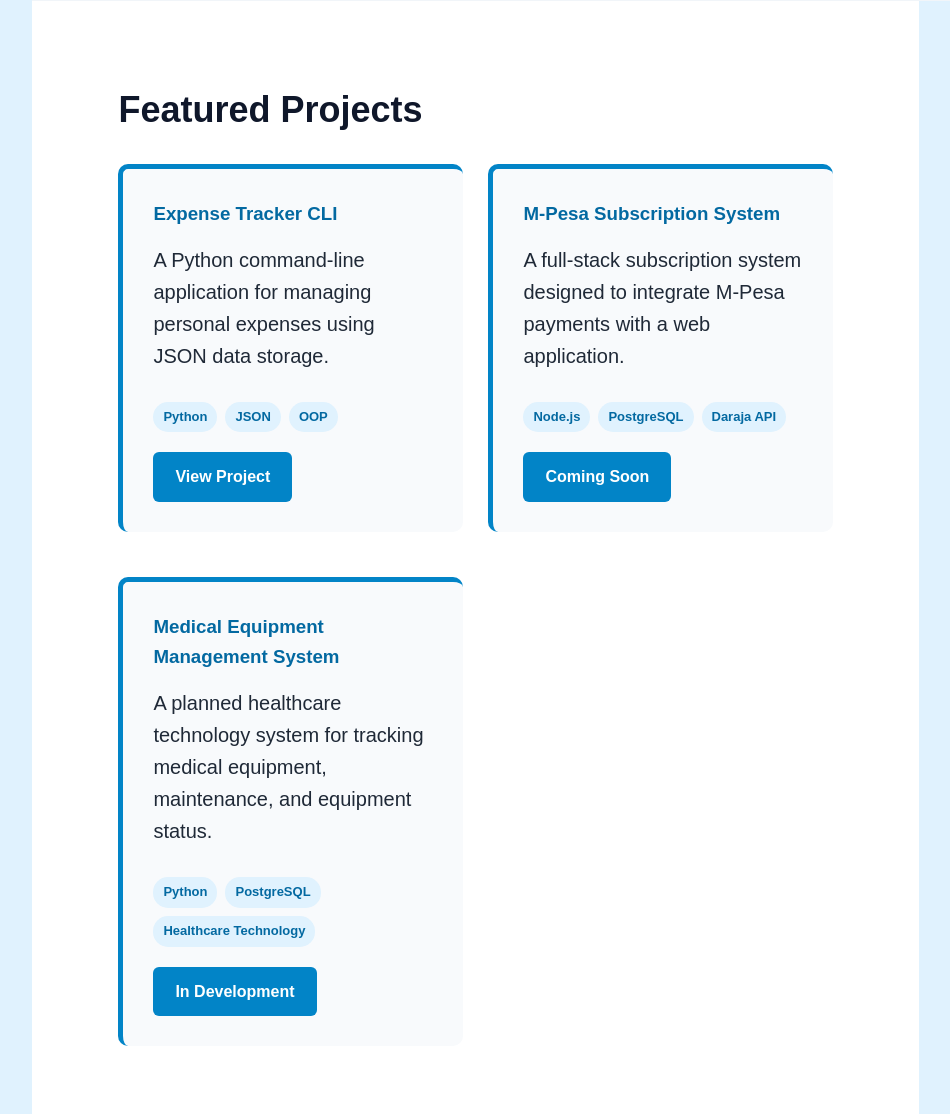
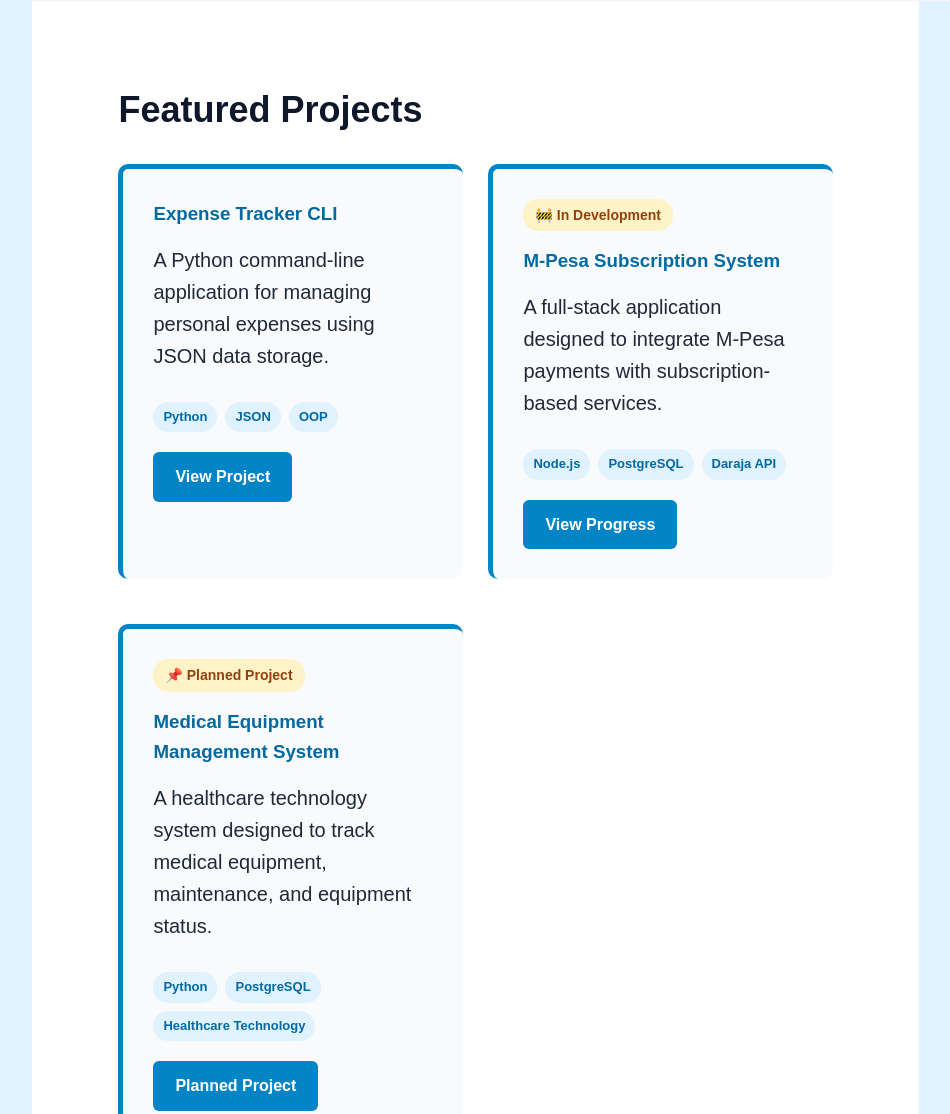
Before and after one commit to jacksonnyabera/jackson-portfolio, a plain HTML site: page frontend/index.html in a window 1280 px wide. Shown: the part 1363-2477 px from the top of the page, without its empty margins (70-1020 px from the left). Drawn offline with Linux system fonts and the light colour scheme.

Commit message:
Update project statuses

```diff
--- a/frontend/index.html
+++ b/frontend/index.html
@@ -126,11 +126,15 @@
 
             <article class="project-card">
 
+    <div class="project-status">
+        🚧 In Development
+    </div>
+
     <h3>M-Pesa Subscription System</h3>
 
     <p>
-                    A full-stack subscription system designed to
-                    integrate M-Pesa payments with a web application.
+        A full-stack application designed to integrate
+        M-Pesa payments with subscription-based services.
     </p>
 
     <div class="technologies">
@@ -144,20 +148,23 @@
     </div>
 
     <a href="#contact">
-                    Coming Soon
+        View Progress
     </a>
 
 </article>
-
 
         <!-- PROJECT 3 -->
 
             <article class="project-card">
 
+    <div class="project-status">
+        📌 Planned Project
+    </div>
+
     <h3>Medical Equipment Management System</h3>
 
     <p>
-                    A planned healthcare technology system for tracking
+        A healthcare technology system designed to track
         medical equipment, maintenance, and equipment status.
     </p>
 
@@ -172,11 +179,10 @@
     </div>
 
     <a href="#contact">
-                    In Development
+        Planned Project
     </a>
 
 </article>
-
 
          </div>
 
--- a/frontend/style.css
+++ b/frontend/style.css
@@ -463,3 +463,14 @@ footer {
 .social-links a:hover {
     color: #0369a1;
 }
+
+.project-status {
+    display: inline-block;
+    margin-bottom: 15px;
+    padding: 5px 12px;
+    border-radius: 15px;
+    background-color: #fef3c7;
+    color: #92400e;
+    font-size: 14px;
+    font-weight: bold;
+}
```
Also changed, not shown: README.md. Lines whose indentation alone changed are shown as unchanged.
